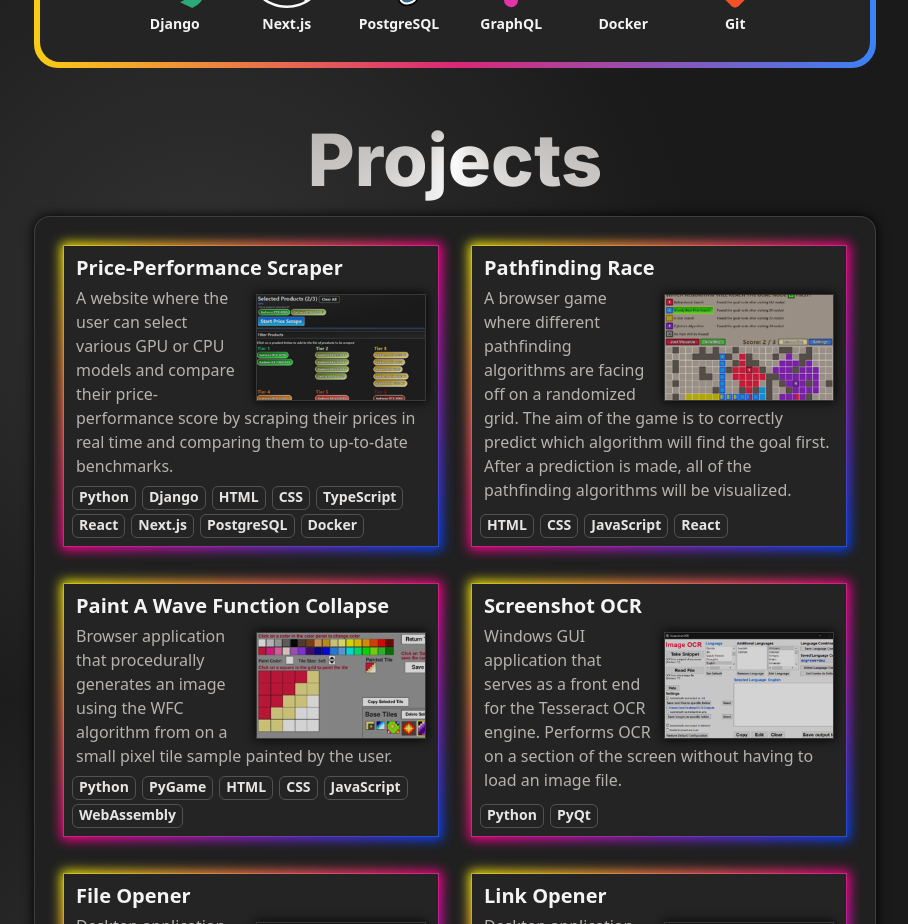
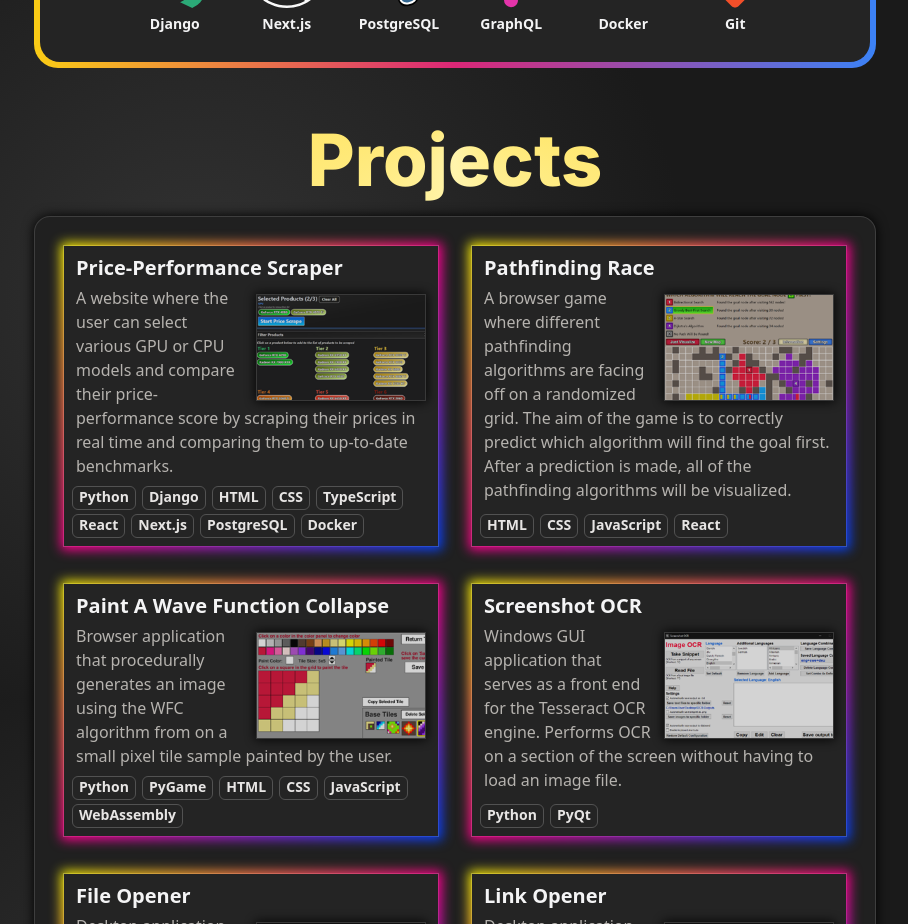
Before and after one commit to vik-ma/portfolio, a Next.js app: page / in a window 1280 px wide. Shown: the part 900-1824 px from the top of the page, without its empty margins (185-1093 px from the left). Built offline with nearby package versions, Linux system fonts and the light colour scheme.

Commit message:
Changed the color for Projects title gradient

```diff
--- a/app/components/ProjectsSection.tsx
+++ b/app/components/ProjectsSection.tsx
@@ -8,7 +8,7 @@ export default function ProjectsSection() {
   return (
     <>
       <div className="text-center flex justify-center">
-        <h2 className="pb-1.5 sm:pb-2.5 md:pb-3 min-[871px]:pb-4 w-fit text-3xl sm:text-4xl md:text-5xl min-[871px]:text-7xl font-extrabold bg-[conic-gradient(at_top,_var(--tw-gradient-stops))] from-stone-500 via-neutral-50 to-stone-500 bg-clip-text text-transparent">
+        <h2 className="pb-1.5 sm:pb-2.5 md:pb-3 min-[871px]:pb-4 w-fit text-3xl sm:text-4xl md:text-5xl min-[871px]:text-7xl font-extrabold bg-[conic-gradient(at_top,_var(--tw-gradient-stops))] from-[#ffd92d] via-[#fff4ac] to-[#ffd92d] bg-clip-text text-transparent">
           Projects
         </h2>
       </div>
```
